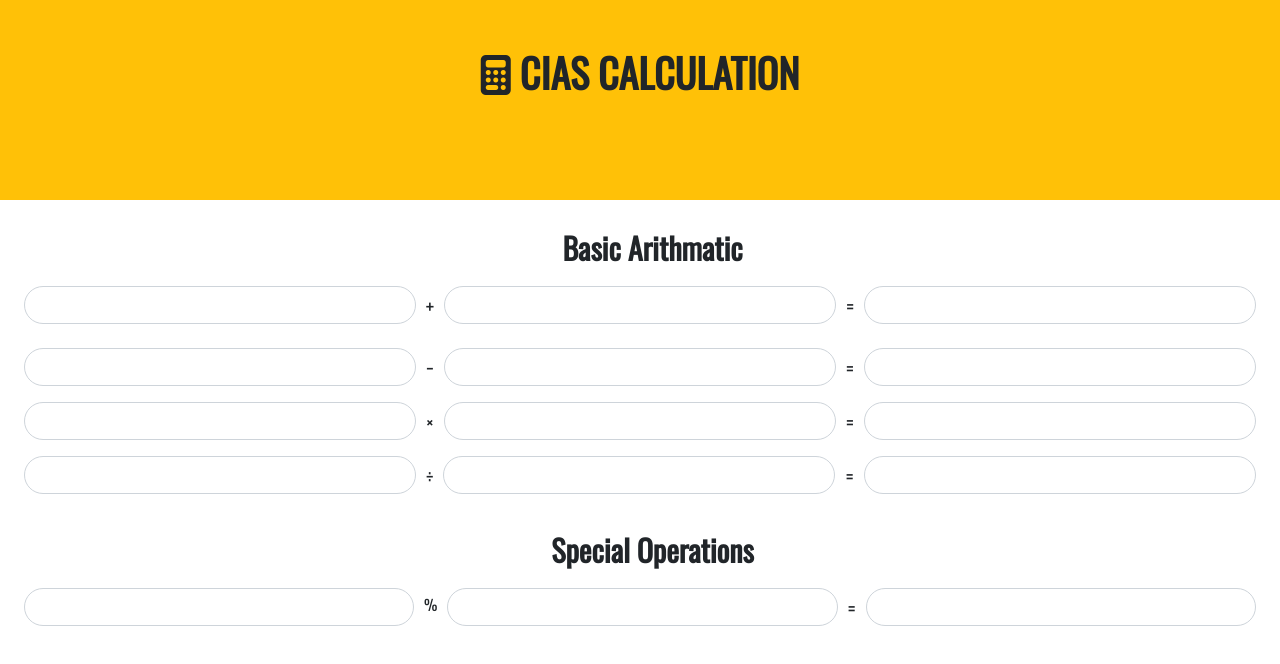
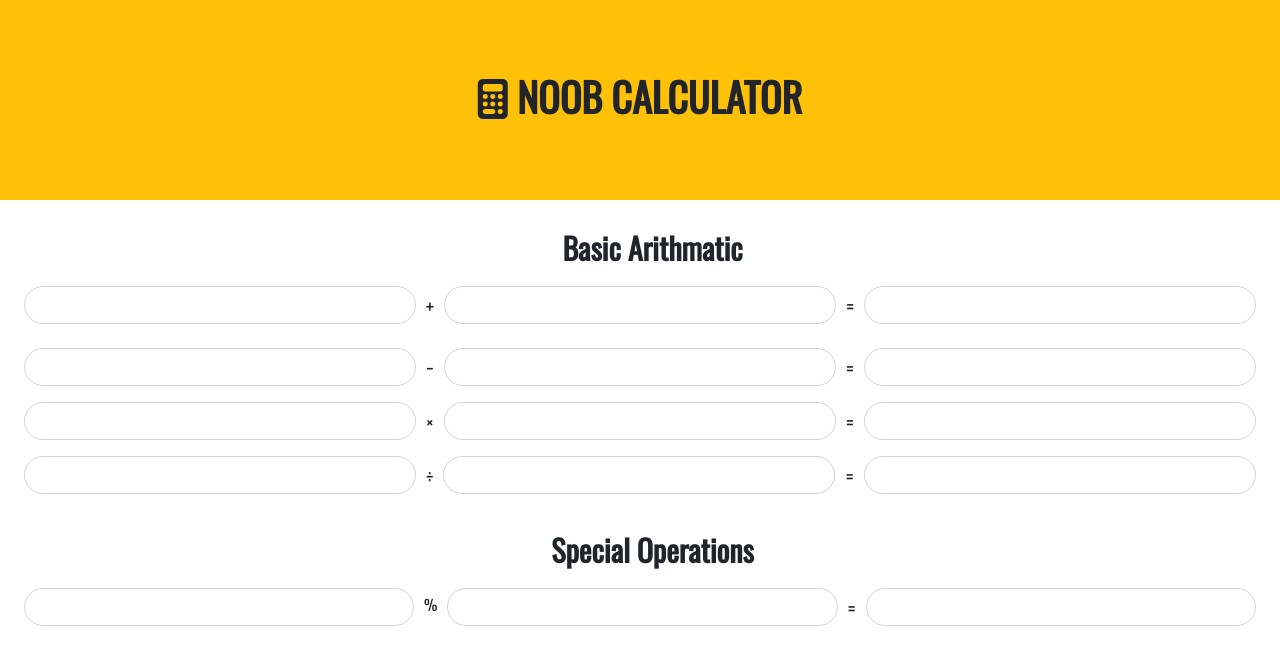
Before and after one commit to ciamac-da/CiasCalculatorJS, a plain HTML site: page index.html in a window 1280 px wide. Drawn offline with nearby package versions, Linux system fonts and the light colour scheme.

Commit message:
Verified by Cia v1.0.1

```diff
--- a/index.html
+++ b/index.html
@@ -36,8 +36,8 @@
   </head>
   <body>
     <div class="row cia-header">
-      <div class="header1 col-sm-12 bg-warning text-center align-center pt-5">
-        <h1><i class="fas fa-calculator"></i> <b>CIAS CALCULATION </b></h1>
+      <div class="header1 col-sm-12 bg-warning text-center noobs">
+        <h1><i class="fas fa-calculator"></i> <b>NOOB CALCULATOR </b></h1>
       </div>
     </div>
 
--- a/style.css
+++ b/style.css
@@ -37,3 +37,9 @@ body{
 .labelAlign {
       text-align: center;
 }
+.noobs{
+    text-align: center!important;
+    justify-content: center!important;
+    display: flex;
+    flex-direction: column;
+}
```
